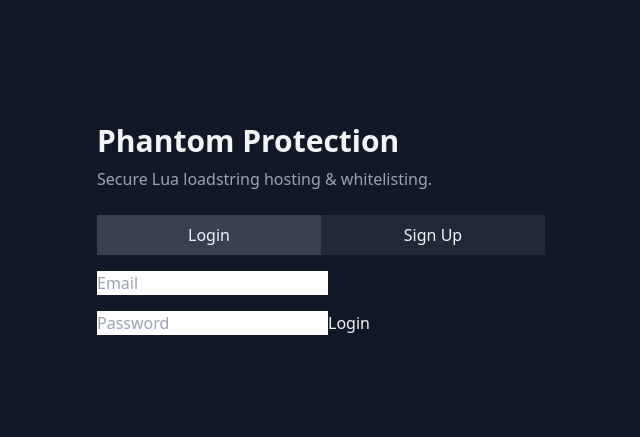
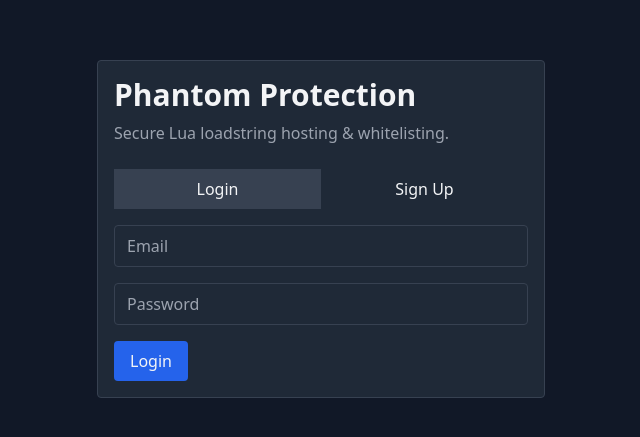
Before and after one commit to DeadScripter/phantom-protection-, a React (Vite) app in the folder frontend/: page / in a window 1280 px wide. Shown: the part 171-608 px from the top of the page, without its empty margins (319-959 px from the left). Built offline with nearby package versions, Linux system fonts and the light colour scheme; no server answers.

Commit message:
Add custom button and component styles to globals.css

```diff
--- a/frontend/src/styles/globals.css
+++ b/frontend/src/styles/globals.css
@@ -1,6 +1,16 @@
 @tailwind base;
 @tailwind components;
 @tailwind utilities;
+@layer components {
+  .btn-primary { @apply bg-blue-600 hover:bg-blue-700 px-4 py-2 rounded }
+  .btn-secondary { @apply bg-gray-700 hover:bg-gray-600 px-4 py-2 rounded }
+  .btn-danger { @apply bg-red-600 hover:bg-red-700 px-4 py-2 rounded }
+  .btn-icon { @apply text-xl }
+  .input { @apply w-full bg-gray-800 border border-gray-700 rounded px-3 py-2 }
+  .card { @apply bg-gray-800 border border-gray-700 rounded p-4 }
+  .link { @apply text-blue-400 hover:underline }
+};
+
 
 @layer base {
   body {
```
